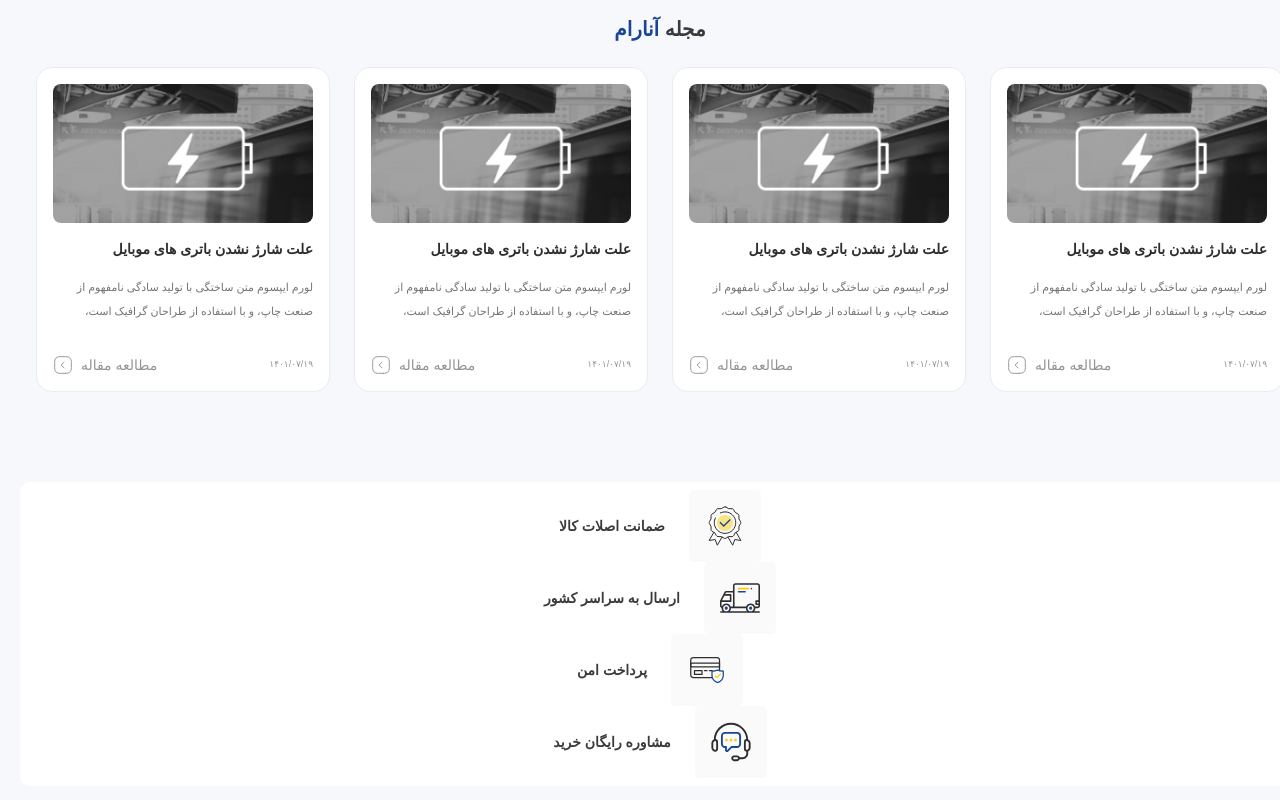
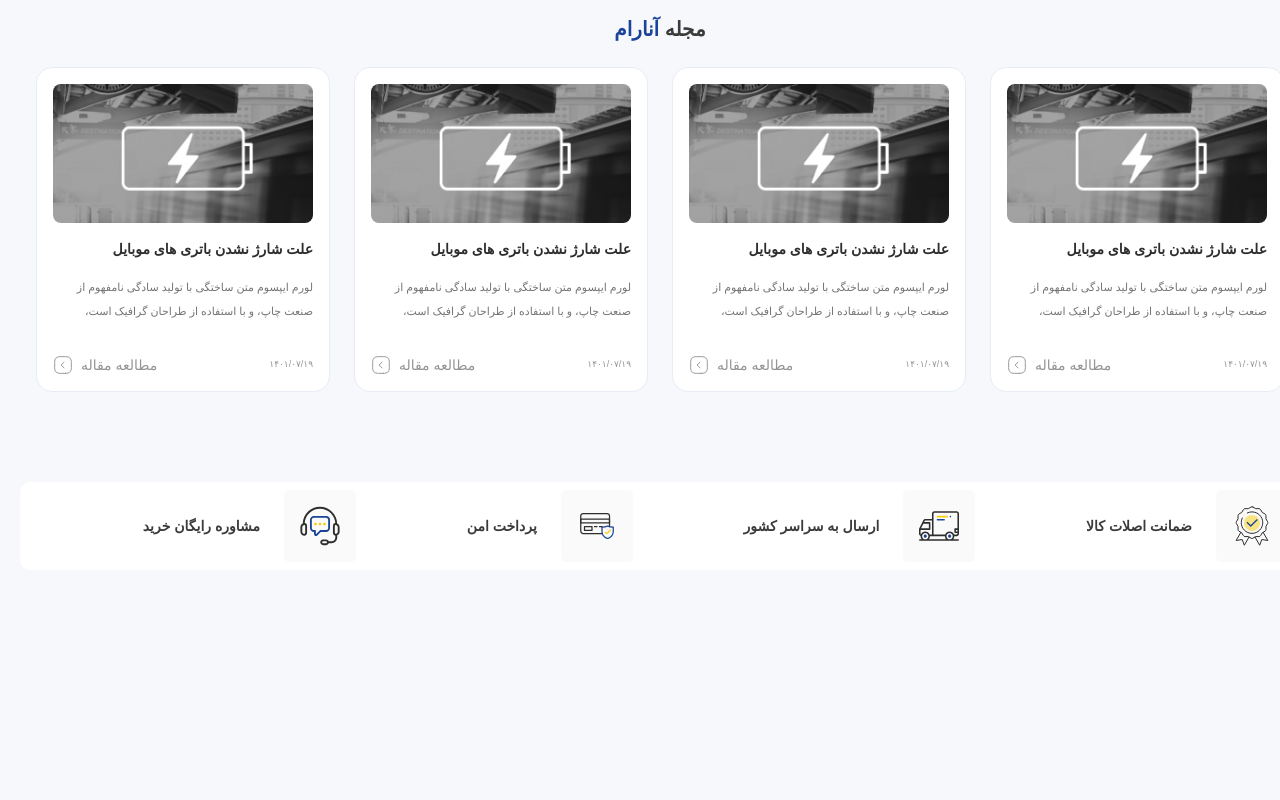
Before and after one commit to mahyarErshad/anaram-react, a React (Create React App) app: page / in a window 1280 px wide. Shown: the part 4208-5008 px from the top of the page. After the commit the page ends 4810 px from the top, so only its background shows below. Built offline with nearby package versions, Linux system fonts and the light colour scheme; a web font is replaced by a local one.

Commit message:
MainPageFeatures section is done

```diff
--- a/src/Pages/MainPage/MainPageFeatures/MainPageFeatureCards.jsx
+++ b/src/Pages/MainPage/MainPageFeatures/MainPageFeatureCards.jsx
@@ -2,7 +2,7 @@ import React from "react";
 
 function MainPageFeatureCards(props) {
   return (
-    <div className="flex justify-start items-center gap-6">
+    <div className="flex justify-start items-center gap-6 flex-grow">
       <div className="flex-center bg-NeutralN10 rounded-[0.3125rem] p-4 w-[4.5rem] h-[4.5rem]">{props.icon}</div>
       <span className="text-sm font-semibold text-NeutralN500">{props.text}</span>
     </div>
--- a/src/Pages/MainPage/MainPageFeatures/MainPageFeatures.jsx
+++ b/src/Pages/MainPage/MainPageFeatures/MainPageFeatures.jsx
@@ -7,11 +7,13 @@ import { ReactComponent as CustomerSupportIcon } from "../../../assets/images/ma
 
 function MainPageFeatures() {
   return (
-    <section className="container bg-white rounded-[0.625rem] py-2 px-3 flex-center gap-0 mt-[5.625rem]">
-      <MainPageFeatureCards icon={<MedalIcon />} text="ضمانت اصلات کالا" />
-      <MainPageFeatureCards icon={<TruckIcon />} text="ارسال به سراسر کشور" />
-      <MainPageFeatureCards icon={<CreditCardIcon />} text="پرداخت امن" />
-      <MainPageFeatureCards icon={<CustomerSupportIcon />} text="مشاوره رایگان خرید" />
+    <section className="w-full max-w-[80.5rem] mx-auto bg-white rounded-[0.625rem] px-3 py-2 flex-center mt-[5.625rem]">
+      <div className="flex-center gap-0 w-full">
+        <MainPageFeatureCards icon={<MedalIcon />} text="ضمانت اصلات کالا" />
+        <MainPageFeatureCards icon={<TruckIcon />} text="ارسال به سراسر کشور" />
+        <MainPageFeatureCards icon={<CreditCardIcon />} text="پرداخت امن" />
+        <MainPageFeatureCards icon={<CustomerSupportIcon />} text="مشاوره رایگان خرید" />
+      </div>
     </section>
   );
 }
```
